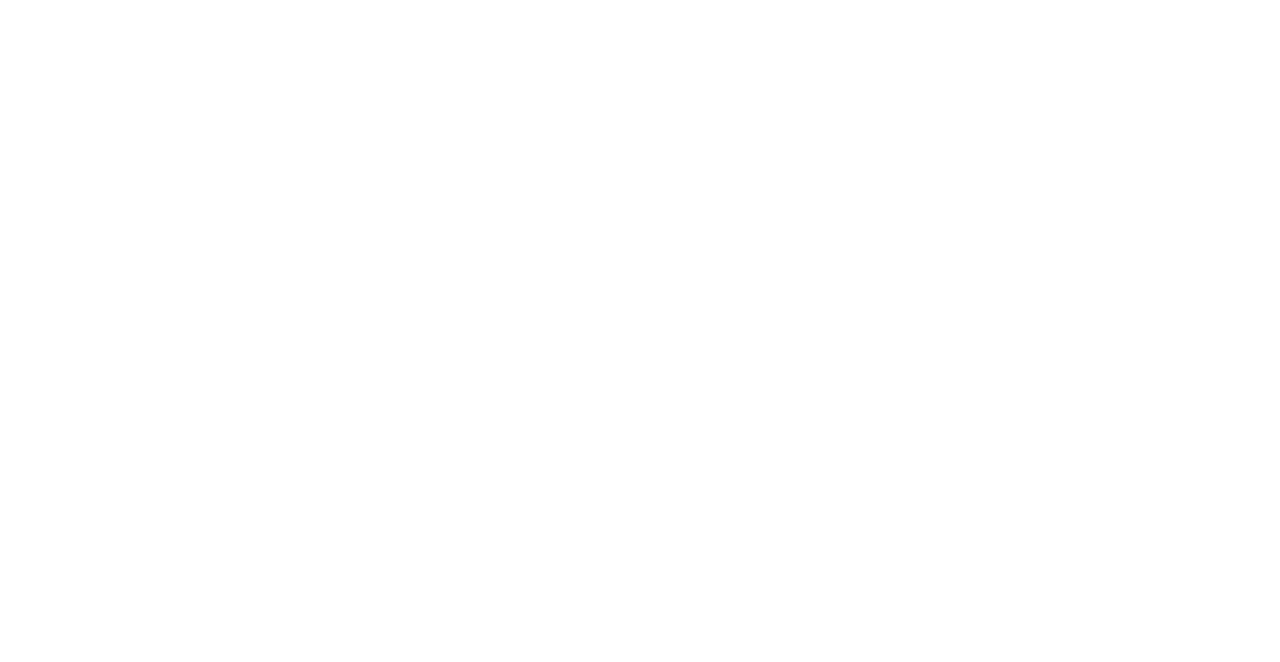
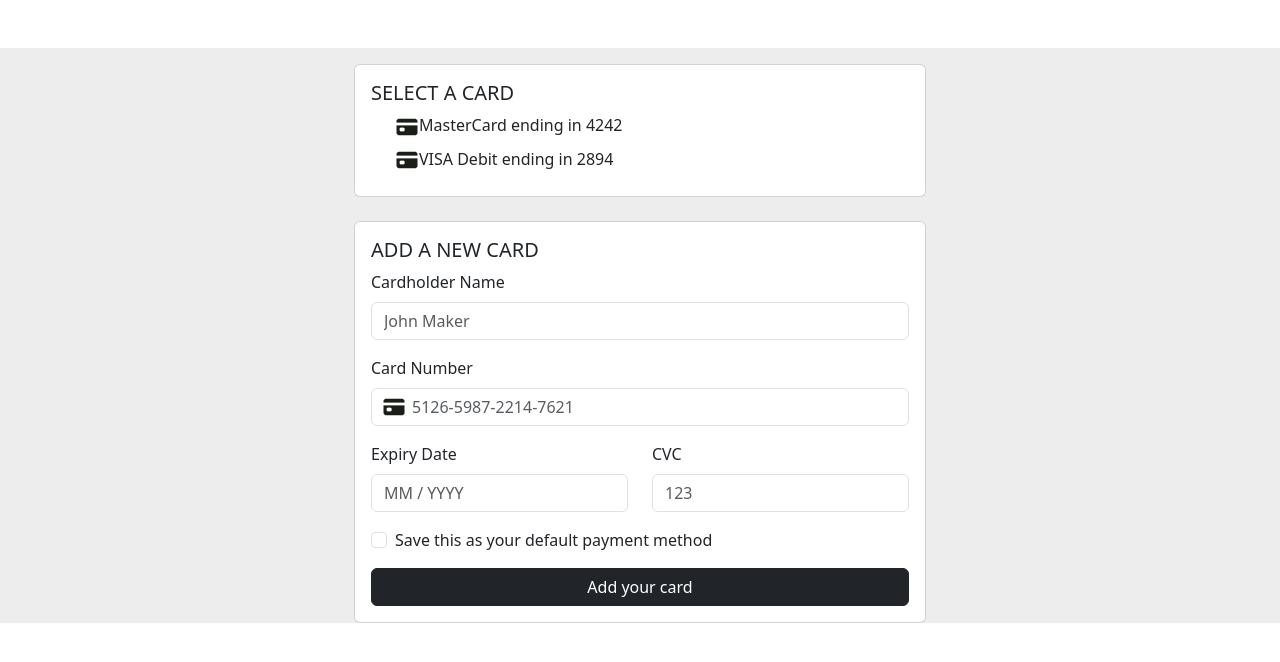
Before and after one commit to Nozzie-Dev/E-commerce_May_Cohort, a React (Create React App) app in the folder melsoft-website/: page /payment in a window 1280 px wide. Before the commit this address had no page. Shown: the top 662 px of the page. Built offline with nearby package versions, Linux system fonts and the light colour scheme.

Commit message:
Add payment method page structure v1

```diff
--- a/melsoft-website/package.json
+++ b/melsoft-website/package.json
@@ -12,6 +12,7 @@
     "bootstrap": "^5.3.3",
     "bootstrap-icons": "^1.11.3",
     "react": "^18.3.1",
+    "react-bootstrap": "^2.10.4",
     "react-dom": "^18.3.1",
     "react-redux": "^9.1.2",
     "react-router-dom": "^6.26.1",
--- a/melsoft-website/src/App.js
+++ b/melsoft-website/src/App.js
@@ -1,14 +1,13 @@
 import React from "react";
 import { BrowserRouter as Router, Route, Routes } from "react-router-dom";
 import "bootstrap/dist/css/bootstrap.min.css";
-import "bootstrap-icons/font/bootstrap-icons.css";
 import "./App.css";
 import Bag from "./pages/bag";
 import ProductList from "./pages/ProductList";
 import Itemview from "./pages/Itemview";
 import Checkout from "./components/CheckoutForm";
+import AddNewPayment from './pages/Payment';
 import '@fortawesome/fontawesome-free/css/all.min.css';
-
 
 function App() {
   return (
@@ -17,9 +16,9 @@
         <Routes>
           <Route path="/" element={<ProductList />} />
           <Route path="/bag" element={<Bag />} />
-          <Route path="/Itemview" element={<Itemview />} />
-          <Route path="/Checkoutform" element={<Checkout />} />
-
+          <Route path="/itemview" element={<Itemview />} />
+          <Route path="/checkoutform" element={<Checkout />} />
+          <Route path="/payment" element={<AddNewPayment />} />
         </Routes>
       </div>
     </Router>
--- a/melsoft-website/src/components/CheckoutForm.js
+++ b/melsoft-website/src/components/CheckoutForm.js
@@ -5,15 +5,17 @@
 import back from '../assets/Name=chevron-back.png';
 import '@fortawesome/fontawesome-free/css/all.min.css';
 
-
 import dellXPS13Img from '../assets/Name=Dell-XPS-13-White.png';
 import iphone11NavyImg from '../assets/Name=Iphone-12-Pro-02.png';
 import iphone11WhiteImg from '../assets/Name=Iphone-13-Pro-03.png';
 import iphone11BlackImg from '../assets/Name=Iphone-13-Pro-02.png';
 
 const CheckoutForm = ({ items, shipping, gst, giftCard, total }) => {
+    const navigate = useNavigate();
 
-    const navigate = useNavigate();
+    const changePayment = () => {
+        navigate('/payment');
+    };
 
     return (
         <div className="container">
@@ -51,14 +53,7 @@
                 </button>
             </section>
 
-            <hr style={{
-                background: 'gray',
-                color: 'gray',
-                bordercolor: 'gray',
-                height: '10px',
-            }}
-            />
-
+            <hr style={{ background: 'gray', color: 'gray', borderColor: 'gray', height: '10px' }} />
 
             {/* Shipping Address Section */}
             <section className="address-card">
@@ -74,10 +69,8 @@
                         <button className="change-address-btn">Change</button>
                     </div>
                 </div>
+            </section>
 
-
-
-            </section>
             {/* Payment Method Section */}
             <section className="address-card mt-3">
                 <h1 className="subtitle-expanded pb-5">Payment Method</h1>
@@ -89,15 +82,16 @@
                         <p><i className="fas fa-address-card"></i>Billing address same as Shipping Address</p>
                     </div>
                     <div className='col-2'>
-                        <button className="change-address-btn">Change</button>
-                    </div></div>
+                        <button className="change-address-btn" onClick={changePayment}>Change</button>
+                    </div>
+                </div>
             </section>
 
             {/* Review Your Bag Section */}
             <section className="review-bag mt-5">
                 <h1 className="subtitle-expanded pb-5">Review Your Bag</h1>
                 <div className="items-grid">
-                    <div className="item-card ">
+                    <div className="item-card">
                         <div className='row'>
                             <div className='col'>
                                 <img src={dellXPS13Img} alt="Dell XPS 13" className="item-image" />
@@ -154,7 +148,7 @@
                     <div className="item-card">
                         <div className='row'>
                             <div className='col'>
-                                <img src={iphone11BlackImg} alt="iphone11BlackImg " className="item-image" />
+                                <img src={iphone11BlackImg} alt="iphone11BlackImg" className="item-image" />
                             </div>
                             <div className='col'>
                                 <div className="item-details">
@@ -171,8 +165,6 @@
                 </div>
             </section>
         </div>
-
-
     );
 };
 
--- /dev/null
+++ b/melsoft-website/src/pages/Payment.js
@@ -0,0 +1,86 @@
+import React from 'react';
+import 'bootstrap/dist/css/bootstrap.min.css';
+import CardIcon from '../assets/Name=card.png';
+
+const Payment = () => {
+  return (
+    <div className="container mt-5">
+      {/* Card Selection Section */}
+      <div className="card mb-4">
+        <div className="card-body">
+          <h5 className="card-title">SELECT A CARD</h5>
+          <div className="form-check mb-2">
+          <img src={CardIcon} alt="Card" style={{ width: '24px', height: '24px' }} />
+            <label className="form-check-label" htmlFor="masterCard">
+              MasterCard ending in 4242
+            </label>
+          </div>
+          <div className="form-check mb-2">
+          <img src={CardIcon} alt="Card" style={{ width: '24px', height: '24px' }} />
+            <label className="form-check-label" htmlFor="visaDebit">
+             VISA Debit ending in 2894
+            </label>
+          </div>
+        </div>
+      </div>
+
+      {/* Add a New Card Section */}
+      <div className="card">
+        <div className="card-body">
+          <h5 className="card-title">ADD A NEW CARD</h5>
+          <form>
+            <div className="mb-3">
+              <label htmlFor="cardholderName" className="form-label">Cardholder Name</label>
+              <input type="text" className="form-control" id="cardholderName" placeholder="John Maker" />
+            </div>
+
+            <div className="mb-3">
+              <label htmlFor="cardNumber" className="form-label">Card Number</label>
+              <input
+                    type="text"
+                    className="form-control"
+                    id="cardNumber"
+                    placeholder="5126-5987-2214-7621"
+                    style={{
+                        backgroundImage: `url(${CardIcon})`,
+                        backgroundRepeat: 'no-repeat',
+                        backgroundPosition: '10px center',
+                        paddingLeft: '40px'
+                    }}
+                    />
+                </div>
+
+            <div className="row mb-3">
+              <div className="col">
+                <label htmlFor="expiryDate" className="form-label">Expiry Date</label>
+                <input type="text" className="form-control" id="expiryDate" placeholder="MM / YYYY" />
+              </div>
+
+              <div className="col">
+                <label htmlFor="cvc" className="form-label">CVC</label>
+                <input type="text" className="form-control" id="cvc" placeholder="123" />
+              </div>
+            </div>
+
+            <div className="mb-3 form-check">
+              <input
+                type="checkbox"
+                className="form-check-input"
+                id="defaultPayment"
+              />
+              <label className="form-check-label" htmlFor="defaultPayment">
+                Save this as your default payment method
+              </label>
+            </div>
+
+            <button type="submit" className="btn btn-dark w-100">
+              Add your card
+            </button>
+          </form>
+        </div>
+      </div>
+    </div>
+  );
+};
+
+export default Payment;
```
Also changed, not shown: melsoft-website/src/assets/Name=card.png (added), 1 other file (tests, documents, lock files or other folders).
